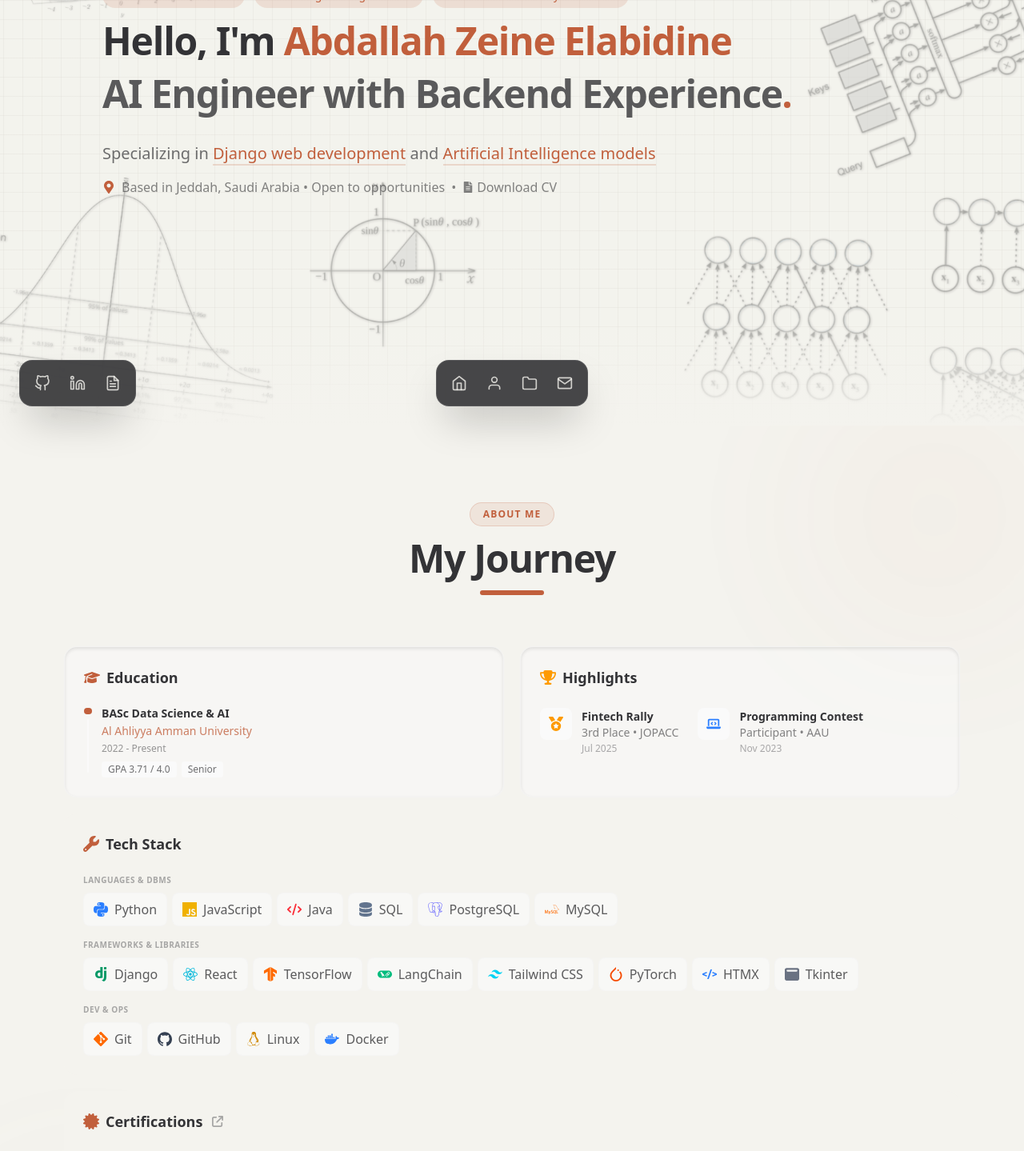
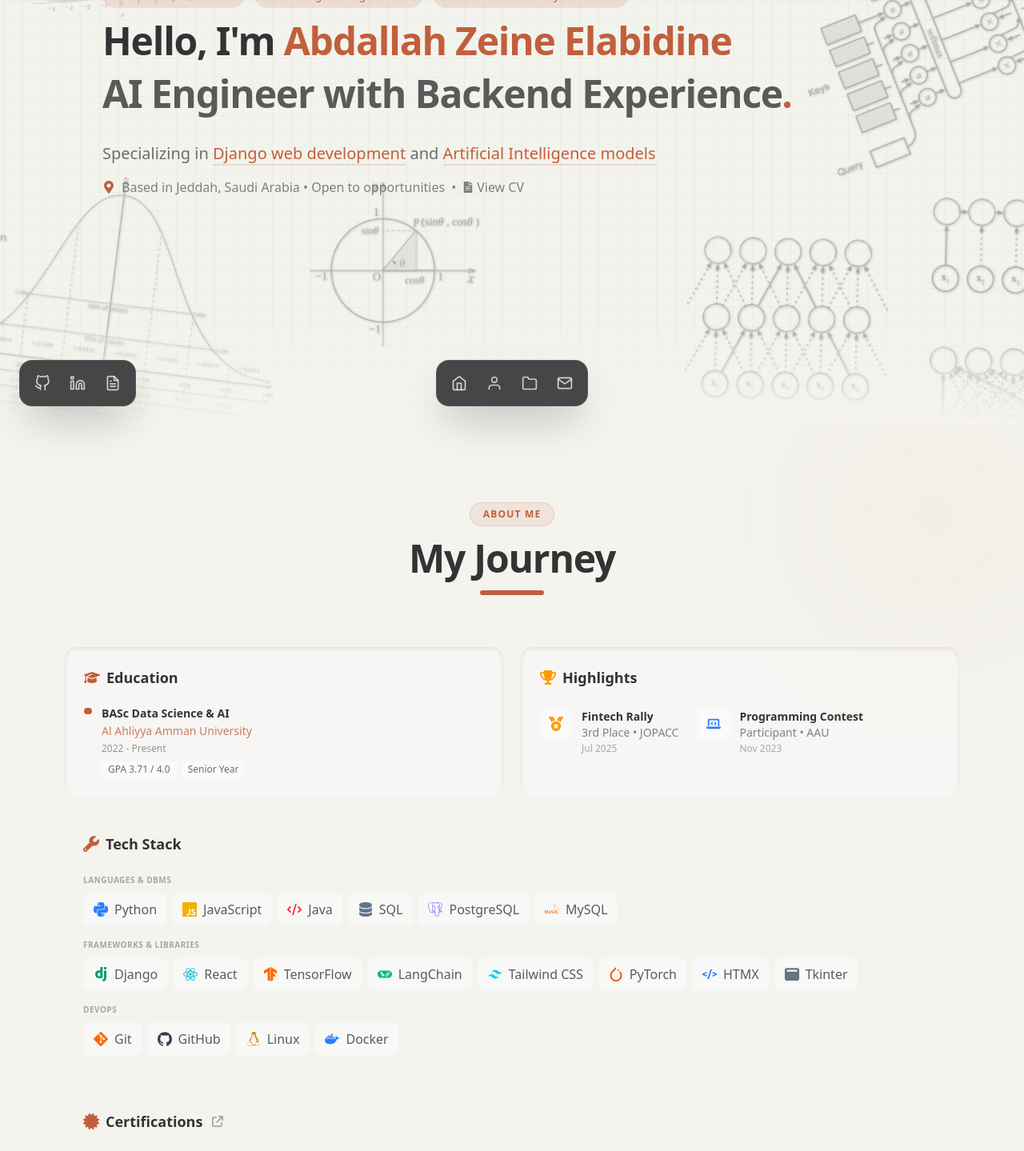
Before and after one commit to aboodmord6/profile, a React (Vite) app: page / in a window 1280 px wide. Shown: the part 268-1707 px from the top of the page at 80% size. Built offline with nearby package versions, Linux system fonts and the light colour scheme.

Commit message:
feat: Add core profile page components (Hero, Navbar, About, Projects) and favicon.

```diff
--- a/index.html
+++ b/index.html
@@ -1,11 +1,11 @@
-<!doctype html>
+<!DOCTYPE html>
 <html lang="en" data-theme="Claude" class="scroll-smooth">
   <head>
     <meta charset="UTF-8" />
-
+    <link rel="icon" type="image/svg+xml" href="/favicon.svg" />
     <meta name="viewport" content="width=device-width, initial-scale=1.0" />
     <link rel="stylesheet" href="/src/index.css" />
-    <title>Profile</title>
+    <title>Abdallah Zeine | AI Engineer</title>
   </head>
   <body>
     <div id="root"></div>
--- a/src/components/About.jsx
+++ b/src/components/About.jsx
@@ -24,7 +24,7 @@
         { name: 'HTMX', icon: <SiHtmx className="text-blue-500" /> },
         { name: 'Tkinter', icon: <FaWindowMaximize className="text-gray-500" /> }
     ],
-    'Dev & Ops': [
+    'DevOps': [
         { name: 'Git', icon: <SiGit className="text-orange-500" /> },
         { name: 'GitHub', icon: <SiGithub className="text-gray-700" /> },
         { name: 'Linux', icon: <SiLinux className="text-yellow-600" /> },
@@ -109,7 +109,7 @@
                                 GPA 3.71 / 4.0
                             </span>
                             <span className="px-2 py-0.5 rounded bg-base-200 text-base-content/70 text-xs font-medium">
-                                Senior
+                                Senior Year
                             </span>
                         </div>
                     </div>
@@ -159,7 +159,7 @@
                       {skills.map((skill) => (
                         <div
                           key={skill.name}
-                          className="inline-flex items-center gap-2 rounded-lg py-2 px-3 text-base font-medium bg-base-200/70 text-base-content/80 border border-base-300/50 hover:border-primary/30 transition-colors cursor-default"
+                          className="inline-flex items-center gap-2 rounded-lg py-2 px-3 text-base font-medium bg-base-200/70 text-base-content/80 border border-base-300/50 cursor-default"
                         >
                           <span className="text-lg">{skill.icon}</span>
                           <span>{skill.name}</span>
--- a/src/components/Hero.jsx
+++ b/src/components/Hero.jsx
@@ -227,11 +227,12 @@
                 <span>•</span>
                 <a
                   href="/cv.pdf"
-                  download
+                  target="_blank"
+                  rel="noopener noreferrer"
                   className="inline-flex items-center gap-1 hover:text-primary transition-colors duration-200"
                 >
                   <FaFileAlt className="text-sm" />
-                  <span>Download CV</span>
+                  <span>View CV</span>
                 </a>
               </div>
 
--- a/src/components/Navbar.jsx
+++ b/src/components/Navbar.jsx
@@ -64,12 +64,13 @@
             );
           })}
 
-          {/* CV Download */}
+          {/* CV View */}
           <motion.a
             href="/cv.pdf"
-            download
+            target="_blank"
+            rel="noopener noreferrer"
             className="relative flex items-center justify-center w-10 h-10 rounded-xl text-base-100/80 hover:text-primary transition-colors duration-200"
-            onMouseEnter={() => setHoveredItem('Download CV')}
+            onMouseEnter={() => setHoveredItem('View CV')}
             onMouseLeave={() => setHoveredItem(null)}
             whileHover={{ scale: 1.15, y: -4 }}
             whileTap={{ scale: 0.95 }}
@@ -77,7 +78,7 @@
             <FiFileText className="w-5 h-5 relative z-10" />
 
             <AnimatePresence>
-              {hoveredItem === 'Download CV' && (
+              {hoveredItem === 'View CV' && (
                 <motion.span
                   initial={{ opacity: 0, y: 10, scale: 0.8 }}
                   animate={{ opacity: 1, y: 0, scale: 1 }}
@@ -85,7 +86,7 @@
                   transition={{ duration: 0.15 }}
                   className="absolute -top-10 left-1/2 -translate-x-1/2 px-3 py-1.5 bg-primary text-primary-content text-xs font-medium rounded-lg whitespace-nowrap shadow-lg"
                 >
-                  Download CV
+                  View CV
                   <span className="absolute top-full left-1/2 -translate-x-1/2 border-4 border-transparent border-t-primary" />
                 </motion.span>
               )}
--- a/src/components/Projects.jsx
+++ b/src/components/Projects.jsx
@@ -99,7 +99,7 @@
               whileInView={{ opacity: 1, y: 0 }}
               viewport={{ once: true }}
               transition={{ delay: index * 0.1 }}
-              className="card bg-base-100 shadow-xl hover:shadow-2xl transition-all duration-300 hover:-translate-y-2 border border-base-200 overflow-hidden group"
+              className="card bg-base-100 shadow-xl hover:shadow-2xl transition-all duration-300 border border-base-200 overflow-hidden group"
             >
               <figure className="relative h-48 bg-base-200 overflow-hidden group cursor-pointer" onClick={() => project.gallery.length > 0 && setSelectedProject(project)}>
                 {project.image ? (
```
Also changed, not shown: public/favicon.svg (added).
